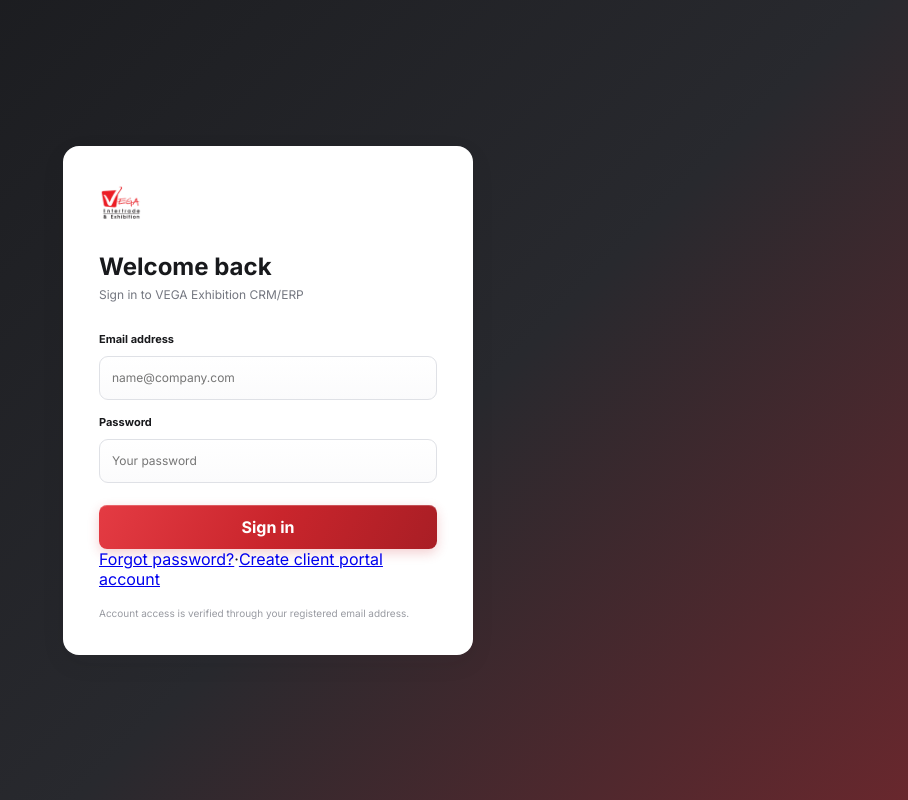
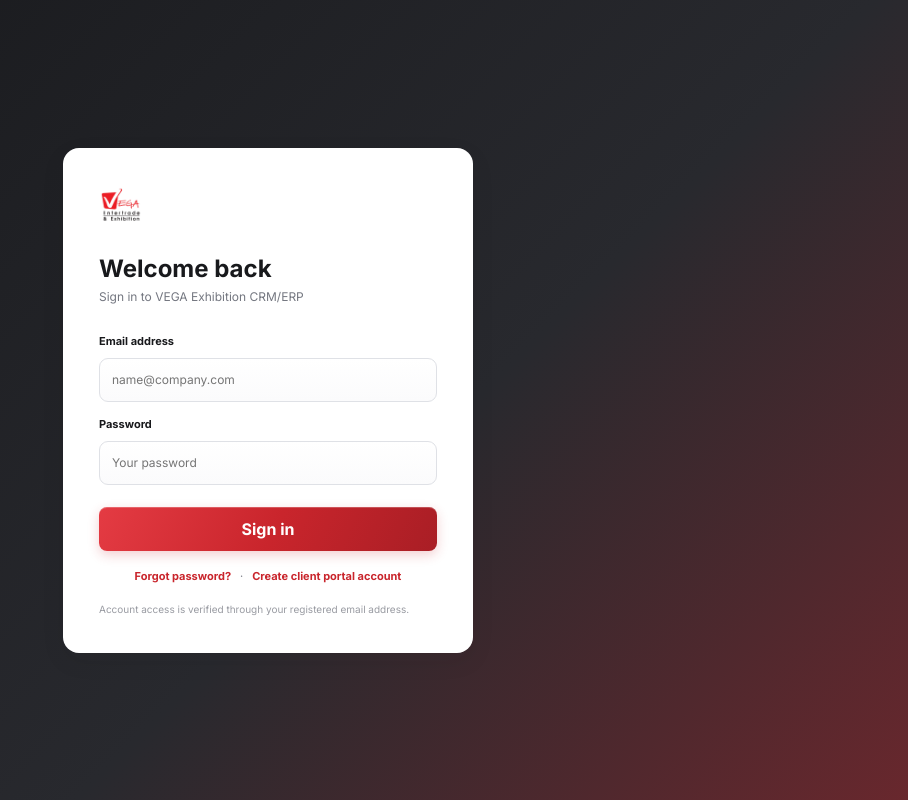
Before and after one commit to vegaopetation/vega-crm-erp, a Next.js app: page /login in a window 1280 px wide. Shown: the whole page, without its empty margins (372-1280 px from the left). Built offline with nearby package versions, Linux system fonts and the light colour scheme.

Commit message:
Style client portal authentication messages and links

```diff
--- a/app/globals.css
+++ b/app/globals.css
@@ -224,3 +224,10 @@ input[type="datetime-local"]::-webkit-datetime-edit-year-field:focus{
 .kif-note{margin:12px 2px 0;color:var(--muted);font-size:10px}
 @media(max-width:1050px){.kif-page{padding:22px}.kif-filter-grid{grid-template-columns:repeat(2,minmax(0,1fr))}}
 @media(max-width:640px){.kif-page{padding:16px 12px}.kif-header{align-items:flex-start;flex-direction:column}.kif-actions{width:100%}.kif-actions button{flex:1}.kif-filter-grid{grid-template-columns:1fr}.kif-filter-panel{padding:13px}}
+
+.auth-links{display:flex;align-items:center;justify-content:center;gap:9px;flex-wrap:wrap;margin-top:18px;font-size:11px;color:var(--muted)}
+.auth-links a{color:var(--red);font-weight:700;text-decoration:none}
+.auth-links a:hover{text-decoration:underline}
+.auth-notice{margin-top:15px;padding:12px;border:1px solid #d8eadc;border-radius:8px;background:#f2fbf4;color:#245b32;font-size:11px;line-height:1.6}
+.auth-notice .auth-links{justify-content:flex-start;margin-top:8px}
+.login-card small{line-height:1.6}
```
